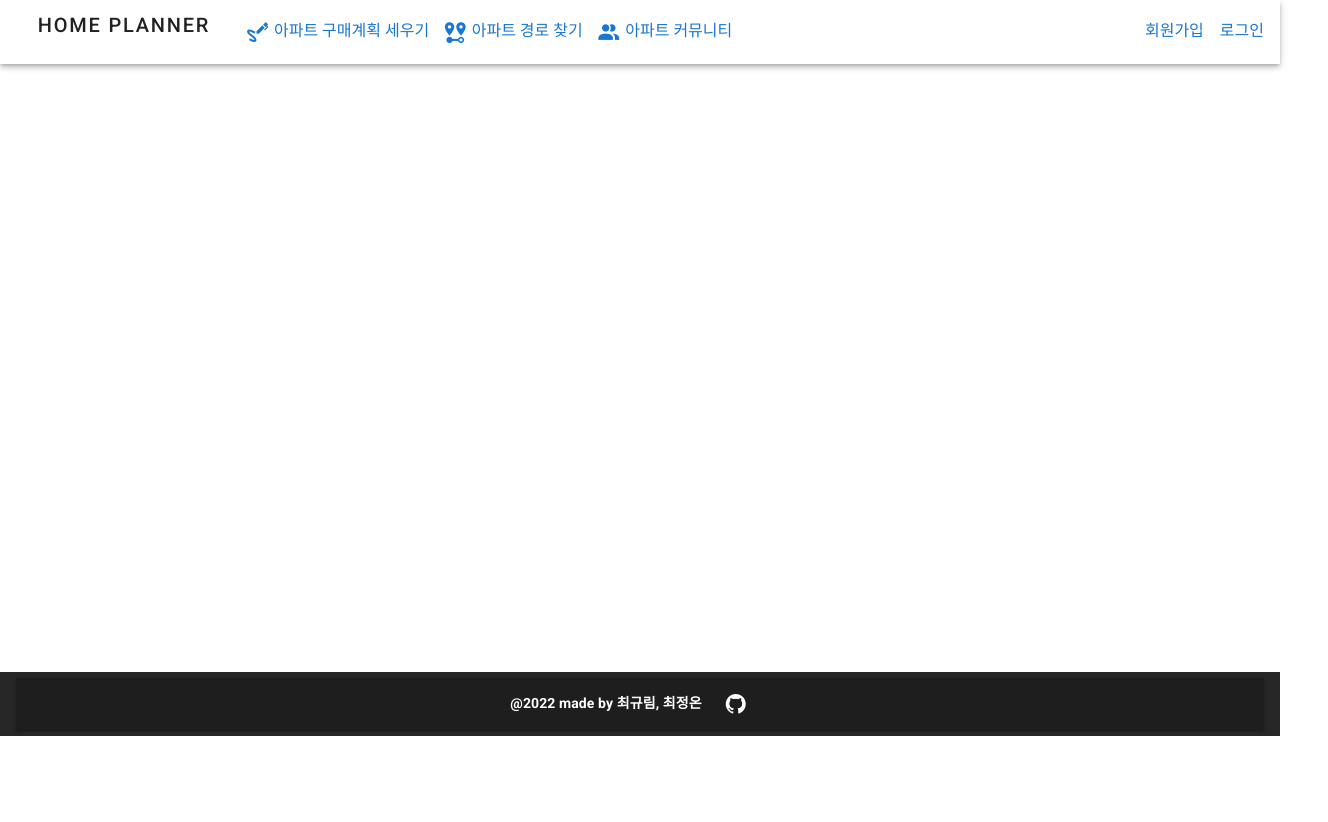
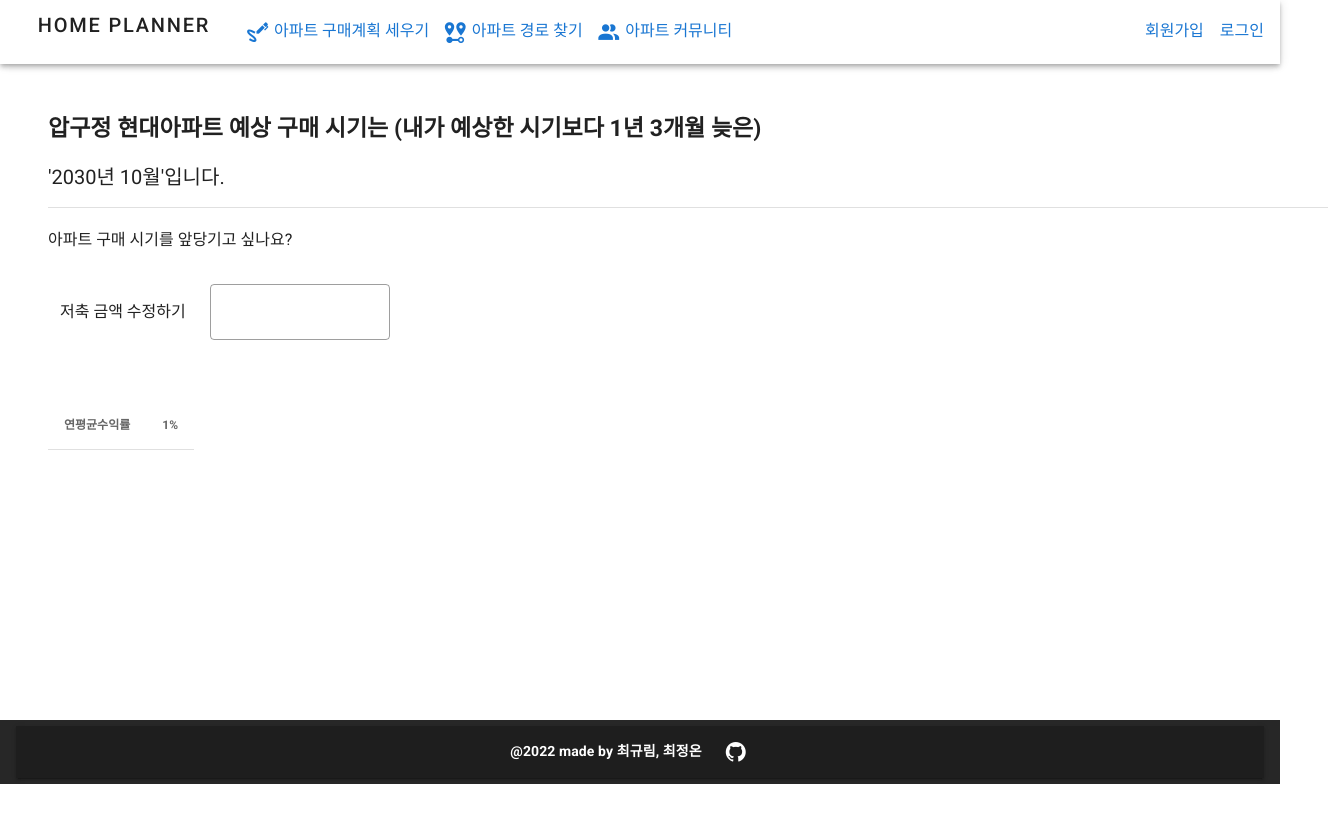
Before and after one commit to ssafyHomePlanner/front-end, a Vue app in the folder homepjt/: page /planner/result in a window 1280 px wide. Shown: the top 822 px of the page, 1328 px wide, since content can reach past the window. Before the commit the page ends 800 px from the top, so only its background shows below. Built offline with nearby package versions, Linux system fonts and the light colour scheme.

Commit message:
[INSERT] 아파트 구매 결과 페이지 추가

```diff
--- a/homepjt/src/views/planner/PlannerResultView.vue
+++ b/homepjt/src/views/planner/PlannerResultView.vue
@@ -1,11 +1,63 @@
 <template>
-    <div>
-      <router-view />
-    </div>
-  </template>
+  <v-container fill-height fluid class="ma-12">
+    <v-row class="planner-result-item-header-text">
+      압구정 현대아파트 예상 구매 시기는 (내가 예상한 시기보다 1년 3개월 늦은)
+    </v-row>
+    <v-row class="planner-result-item-middle-text">
+      '2030년 10월'입니다.
+    </v-row>
+    <v-row justify="start" class="mb-2">
+      <v-divider></v-divider>
+    </v-row>
+    <v-row class="mb-2"> 아파트 구매 시기를 앞당기고 싶나요? </v-row>
+    <v-row class="mb-2" justify="start">
+      <v-col cols="auto" class="mt-4"> 저축 금액 수정하기 </v-col>
+      <v-col align-self="center">
+        <v-text-field outlined style="max-width: 180px"></v-text-field>
+      </v-col>
+    </v-row>
+    <v-row>
+        <v-simple-table>
+    <template v-slot:default>
+      <thead>
+        <tr>
+          <th class="text-left">
+            연평균수익률
+          </th>
+          <th class="text-left">
+            1%
+          </th>
+        </tr>
+      </thead>
+      <tbody>
+        <tr
+          v-for="item in desserts"
+          :key="item.name"
+        >
+          <td>{{ item.name }}</td>
+          <td>{{ item.calories }}</td>
+        </tr>
+      </tbody>
+    </template>
+  </v-simple-table>
+    </v-row>
+  </v-container>
+</template>
 
-  <script>
-  export default {};
-  </script>
+<script>
+export default {};
+</script>
 
-  <style></style>
+<style>
+.planner-result-item-header-text {
+  font-weight: bold;
+  text-align: center;
+  font-size: 23px;
+  margin-bottom: 3px;
+}
+.planner-result-item-middle-text {
+  text-align: center;
+  font-size: 20px;
+  margin-bottom: 3px;
+}
+</style>
--- a/homepjt/src/views/planner/PlannerView.vue
+++ b/homepjt/src/views/planner/PlannerView.vue
@@ -74,8 +74,8 @@
     <v-row>
       <v-text-field solo style="max-width: 300px" label="대출 가능금액" hint="없으면 0을 적어주세요 (단위, 만원)"></v-text-field>
     </v-row>
-    <v-row style="max-width: 500px">
-      <v-btn  color="primary" block>검색</v-btn>
+    <v-row style="max-width: 500px" >
+      <v-btn  color="primary" block @click="moveResult">검색</v-btn>
     </v-row>
   </v-container>
 </template>
@@ -93,6 +93,9 @@ export default {
     },
   },
   methods: {
+    moveResult() {
+      this.$router.push({ name: "plannerResult" });
+    },
     save(date) {
       this.$refs.menu.save(date);
     },
```
